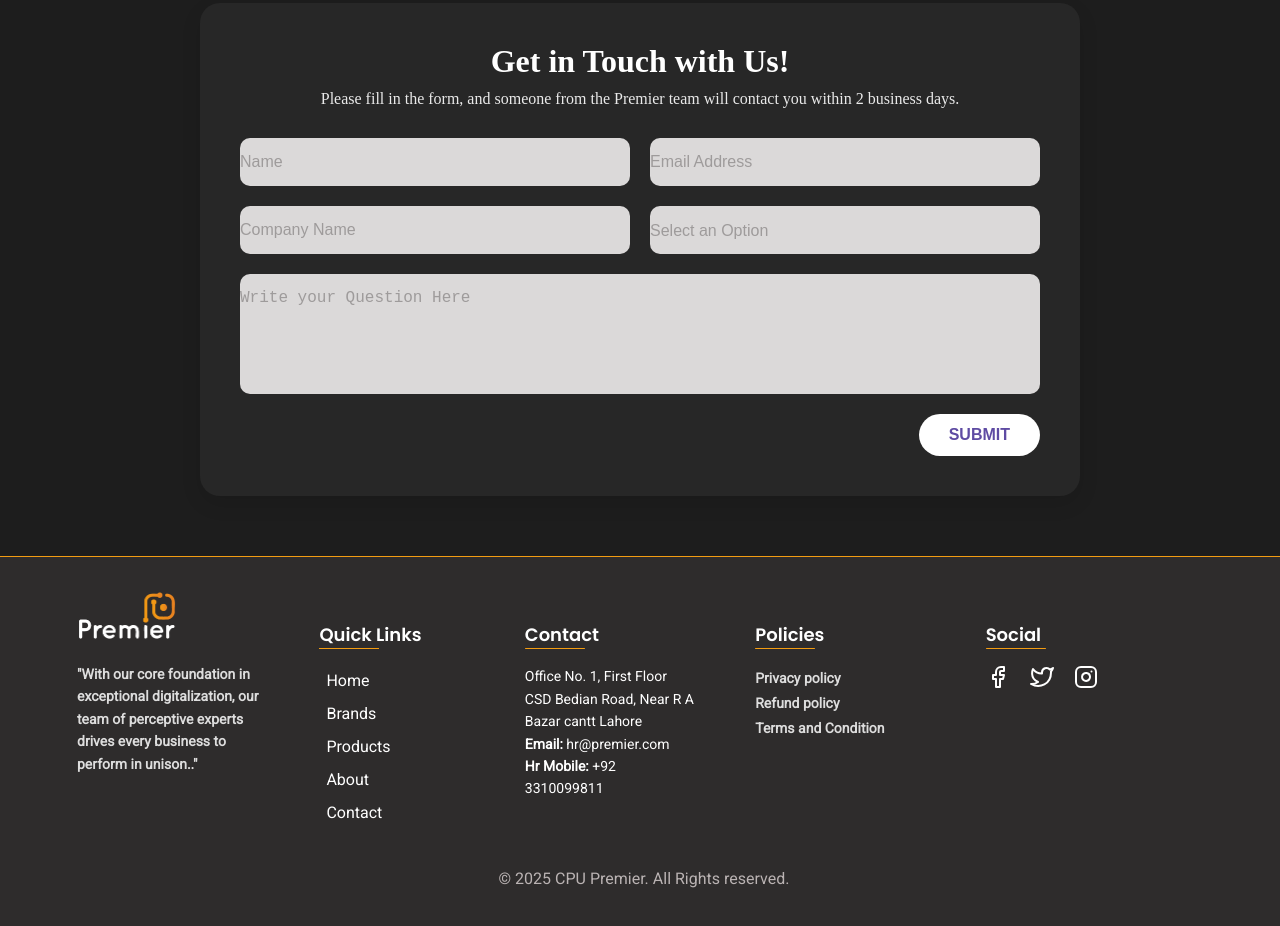
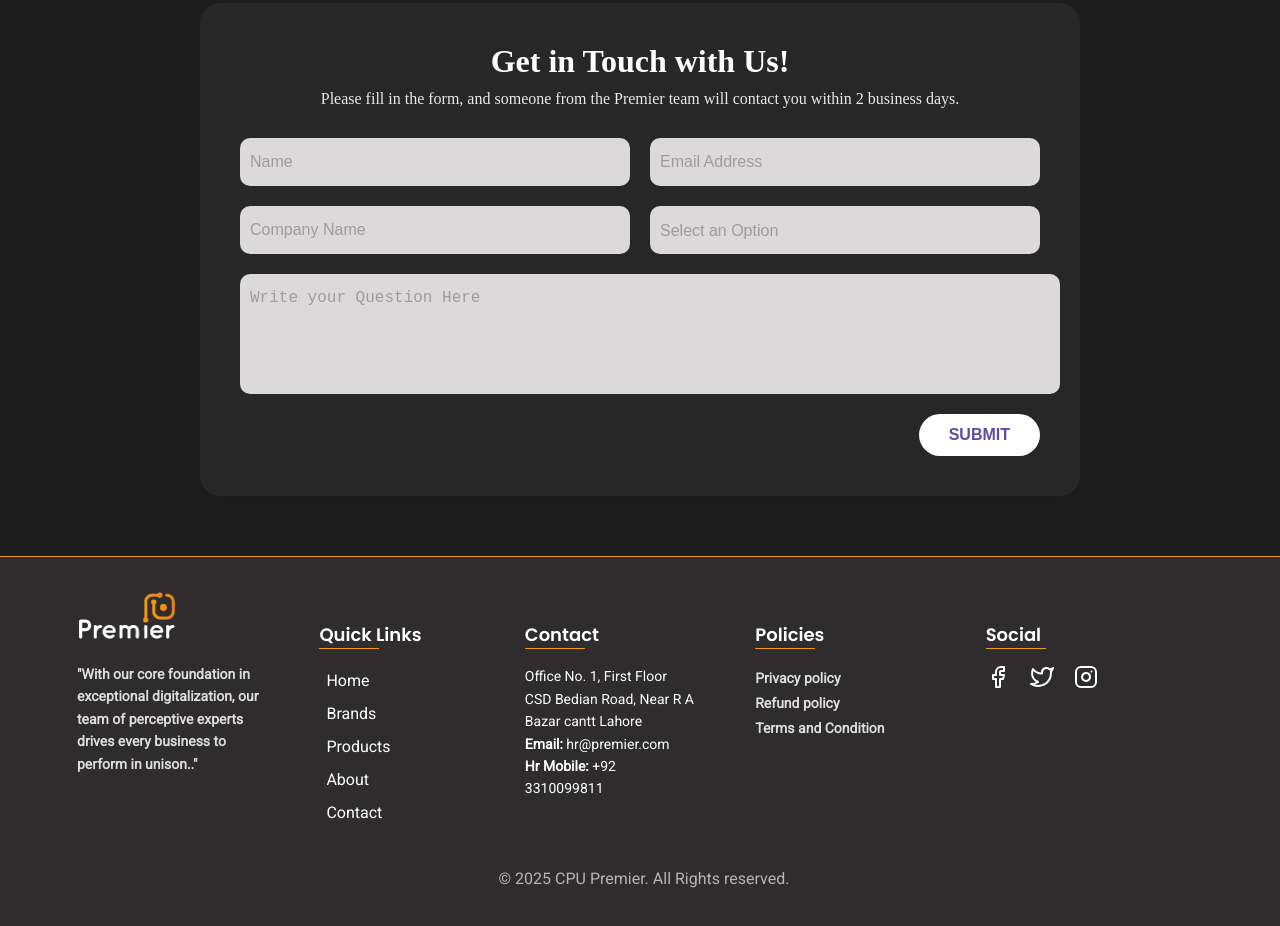
Before and after one commit to farhansakhawat4/Premier-TECH, a React (Create React App) app: page / in a window 1280 px wide. Shown: the part 3780-4706 px from the top of the page. Built offline with nearby package versions, Linux system fonts and the light colour scheme.

Commit message:
form changes

```diff
--- a/src/container/Contact/Contact.css
+++ b/src/container/Contact/Contact.css
@@ -47,18 +47,20 @@
 select.contact-input {
   width: 100%;
   flex: 1;
-  padding: 15px 0px;
+  padding: 15px 10px;
   border-radius: 10px;
   border: none;
   font-size: 1rem;
   background-color: #dbd9d9;
   color: #9e9b9b;
   outline: none;
+
 }
 
 .contact-input::placeholder,
 .contact-textarea::placeholder {
   color: #9e9b9b;
+
 }
 
 select.contact-input {
```
